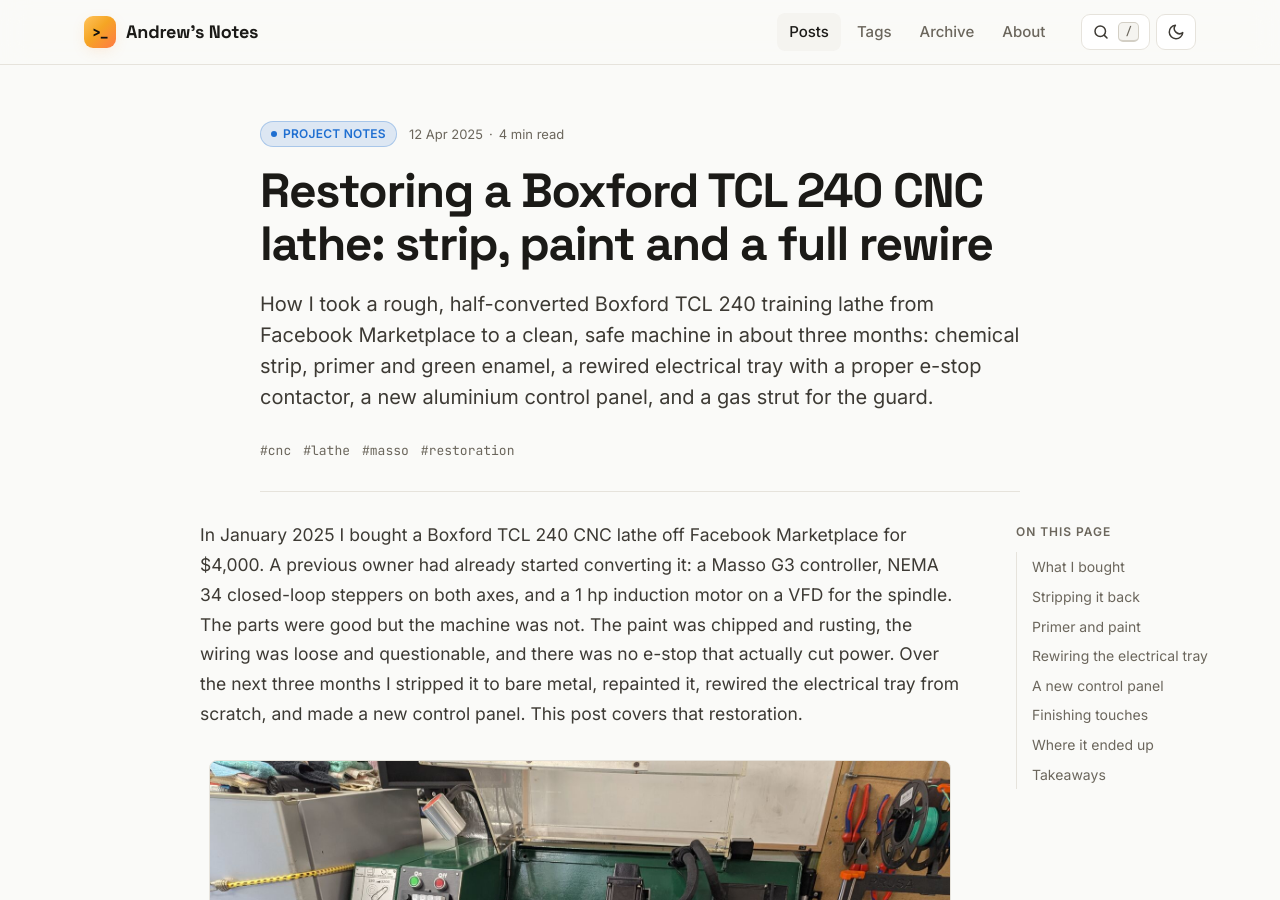
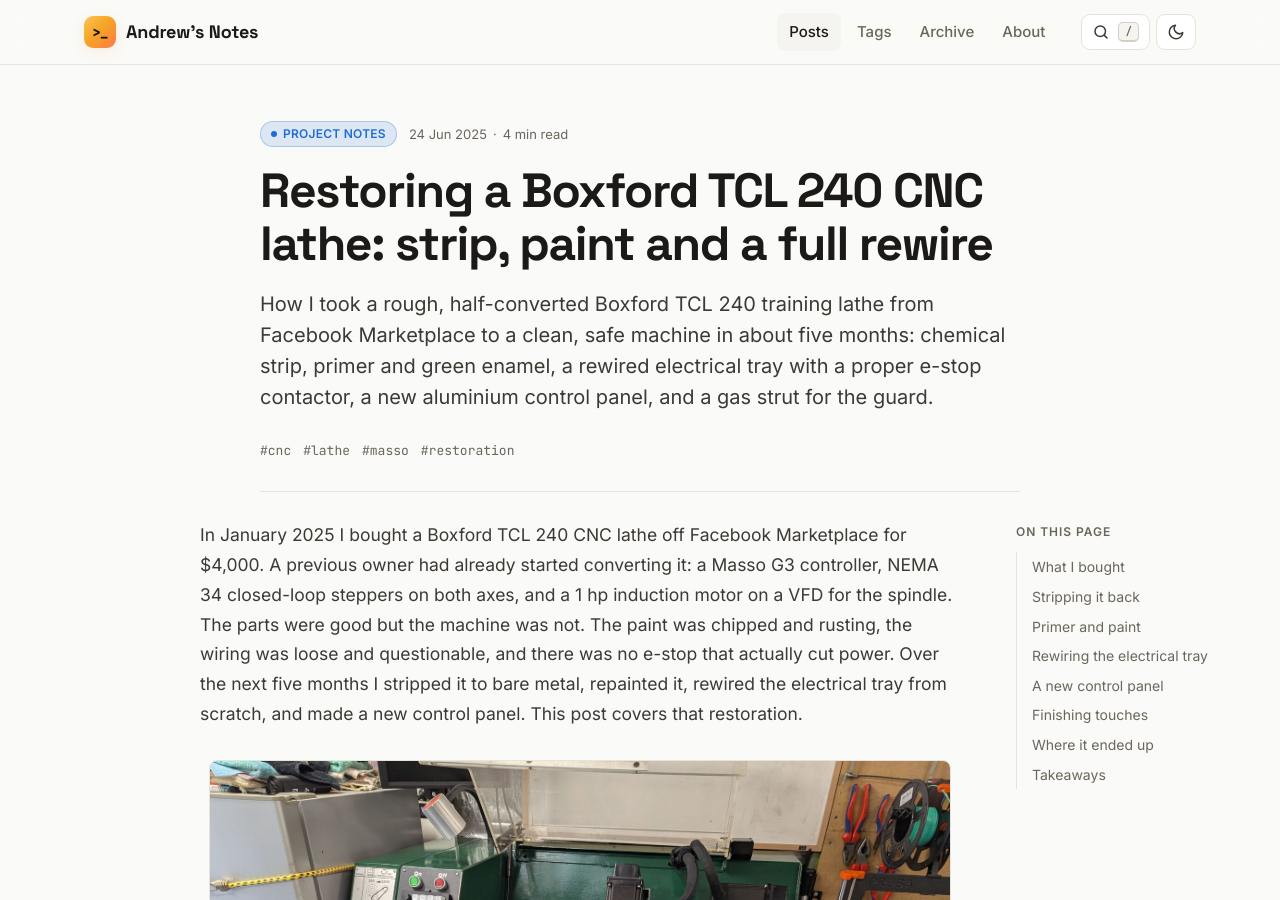
Before and after one commit to andrewpc/andrewpc.github.io, a Jekyll site: the page built from _posts/2025-06-24-boxford-lathe-restoration.md, in a window 1280 px wide and 900 px high. Built offline with Jekyll 4.4.1, drawn with Linux system fonts in a browser that asks for light colours; comment, search, counter and statistics services are not loaded; some of the changed text lies outside the part shown.

Commit message:
Post: move Boxford restoration date to June 2025
Andrew says the work ran until about June, so the post is dated 24 Jun 2025
(the finished-machine photo) and the timeline wording is updated.

Co-Authored-By: Claude Opus 5.5 <noreply@anthropic.com>
Claude-Session: https://claude.ai/code/session_019NQ6oxbCj5G5mpn1WecW4y

```diff
--- a/_posts/2025-04-12-boxford-lathe-restoration.md
+++ b/_posts/2025-06-24-boxford-lathe-restoration.md
@@ -1,9 +1,9 @@
 ---
 title: "Restoring a Boxford TCL 240 CNC lathe: strip, paint and a full rewire"
-date: 2025-04-12 12:00:00 +1000
+date: 2025-06-24 12:00:00 +1000
 description: >-
   How I took a rough, half-converted Boxford TCL 240 training lathe from
-  Facebook Marketplace to a clean, safe machine in about three months:
+  Facebook Marketplace to a clean, safe machine in about five months:
   chemical strip, primer and green enamel, a rewired electrical tray with a
   proper e-stop contactor, a new aluminium control panel, and a gas strut for
   the guard.
@@ -17,7 +17,7 @@ for $4,000. A previous owner had already started converting it: a Masso G3
 controller, NEMA 34 closed-loop steppers on both axes, and a 1 hp induction
 motor on a VFD for the spindle. The parts were good but the machine was not.
 The paint was chipped and rusting, the wiring was loose and questionable, and
-there was no e-stop that actually cut power. Over the next three months I
+there was no e-stop that actually cut power. Over the next five months I
 stripped it to bare metal, repainted it, rewired the electrical tray from
 scratch, and made a new control panel. This post covers that restoration.
 
```
Also changed, not shown: other parts of _posts/2025-06-24-boxford-lathe-restoration.md (+2 -2 lines).
